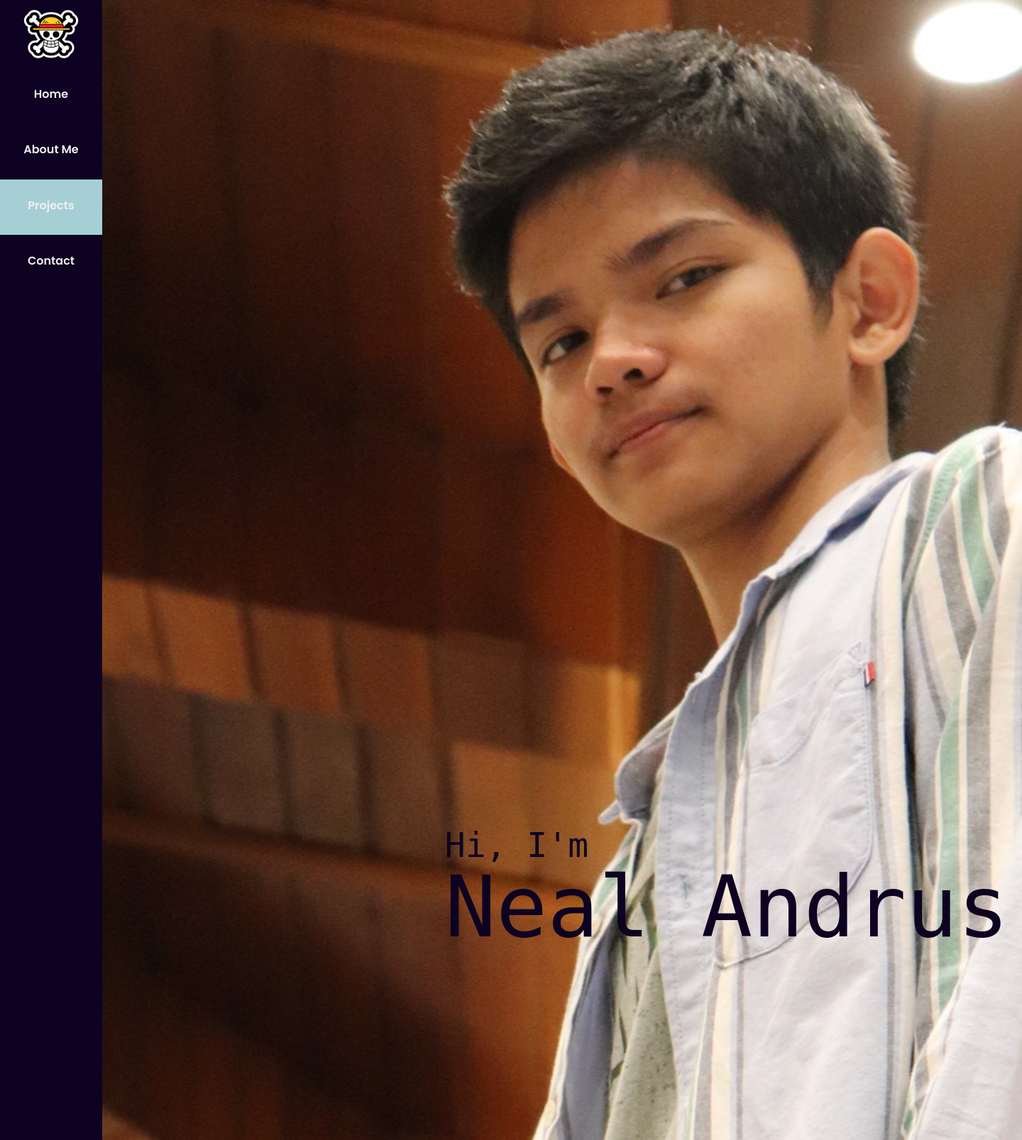
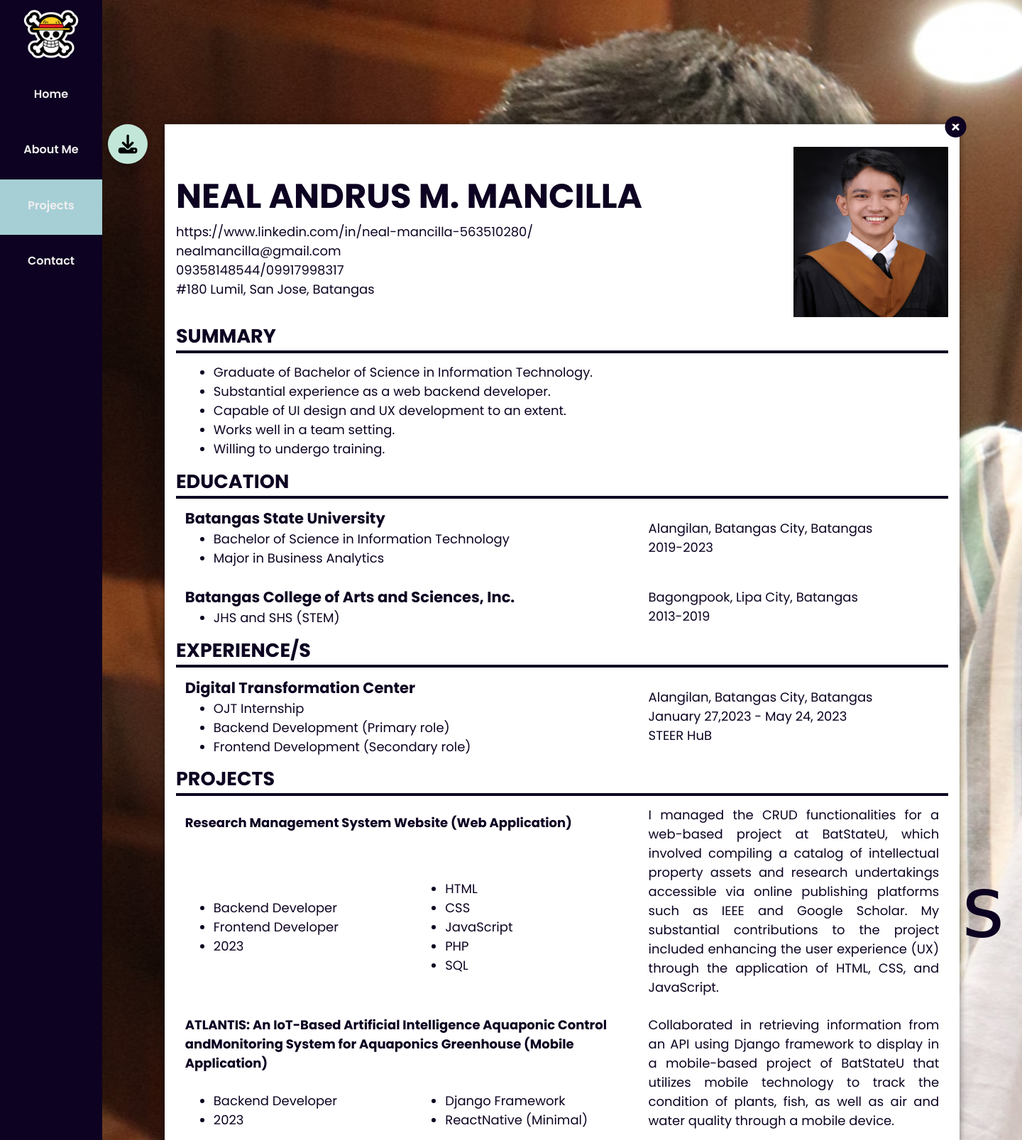
Before and after one commit to NealKneel/my-portfolio, a PHP site: page /home.php in a window 1440 px wide; the page is wider, and only the part inside the window is pictured. Shown: the top 1607 px of that part at 71% size. Run offline with PHP 8.4, Linux system fonts and the light colour scheme.

Commit message:
Added resume download options

```diff
--- a/css/styles.css
+++ b/css/styles.css
@@ -154,7 +154,7 @@ section:nth-child(odd) {
 
 /* Styles for the modal */
 .modal {
-    display: none;
+    /* display: none; */
     position: fixed;
     z-index: 1000;
     left: 55%;
@@ -220,13 +220,87 @@ body::-webkit-scrollbar-thumb:hover {
     cursor: pointer;
 }
 
-.resume-download {
+.download-button {
     position: absolute;
-    top: 0.95rem;
-    left: -3rem;
+    text-align: center;
     cursor: pointer;
+    width: 3.5rem;
+    height: 3.5rem;
+    padding: 0;
+    background-color: var(--color-5);
+    box-shadow: 0 .8rem 1rem 0 rgba(0, 0, 0, 0.1), 0 1rem 1.2rem 0 rgba(0, 0, 0, 0.1);
+    left: -5rem;
+    border-radius: 50%;
+    border: none;
+    transition: transform 0.1s ease-in-out;
+    z-index: 1;
 }
-/* Additional styles can be added as needed */
+
+.download-button:hover {
+    transform: scale(1.1);
+}
+
+.download-button:active {
+    transform: scale(0.9); /* Shrink the button when clicked */
+    box-shadow: 0 0.2rem 0.4rem rgba(0, 0, 0, 0.2); /* Add a shadow */
+}
+
+/* Initial state for extra options */
+.extra-options {
+    position: absolute;
+    left: -8rem;}
+
+.option-button {
+    font-size: 2.5rem;
+    display: flex;
+    flex-direction: column;
+    align-items: center; /* Center content horizontally */
+    z-index: 0;
+}
+
+#option1 {
+    position: absolute;
+    top: 0.6rem;
+    left: 3.8rem;
+    width:fit-content;
+    height: 2.5rem;
+    transform: scale(0.1);
+    transition: transform 0.3s ease-in-out, top 0.3s ease-in-out, left 0.3s ease-in-out;
+}
+
+#option2 {
+    position: absolute;
+    bottom: -3rem;
+    left: 3.8rem;
+    width:fit-content;
+    height: 2.5rem;
+    transform: scale(0.1);
+    transition: transform 0.3s ease-in-out, bottom 0.3s ease-in-out, left 0.3s ease-in-out;
+}
+
+/* Initially hide the text */
+.option-button .button-text {
+    display: none;
+}
+
+/* Style for the text description */
+.option-button:hover .button-text {
+    display: inline-block;
+    background-color: rgba(0, 0, 0, 0.7); /* Background color for the text */
+    color: white; /* Text color */
+    padding: 0.2rem 0.5rem; /* Padding around the text */
+    position: absolute;
+    right: 1rem;
+    transform: translateX(-50%); /* Center the text horizontally */
+    border-radius: 0.2rem;
+    font-size: 0.8rem; /* Adjust the font size as needed */
+}
+
+/* Animation for the download button */
+.download-button.clicked {
+    transform: scale(0.9);
+    transition: transform 0.1s ease-in-out;
+}
 
 table, th, td, tr {
     border-collapse: collapse;
--- a/home.php
+++ b/home.php
@@ -39,24 +39,42 @@
                 <br>
                 <span>Feel free to view my<button id="openModalBtn">RESUME</button></span>
                 <div id="myModal" class="modal">
+
                     <div class="close" id="closeModalBtn">
                         <i class="fa-solid fa-circle-xmark fa-s" style="color: #0d0221;"></i>
                     </div>
-                    <div class="resume-download">
-                        <a href="./files/MANCILLA_NAM.pdf" download="MANCILLA_NAM.pdf"><i class="fa-solid fa-file-arrow-down fa-2xl"  style="color: var(--color-6)"></i></a>
+
+                    <button class="download-button" id="dl-btn">
+                        <i class="fa-solid fa-download fa-2xl"></i>
+                    </button>
+
+                    <div class="extra-options">
+                        <a href="./files/MANCILLA_NAM.pdf" class="option-button" id="option1" download="MANCILLA_NAM.pdf">
+                            <i class="fa-solid fa-file-arrow-down" style="color: var(--color-6);"></i>
+                            <span class="button-text">W/ image</span>
+                        </a>
+                        <a href="./files/MANCILLA-NAM.pdf" class="option-button" id="option2" download="MANCILLA_NAM.pdf">
+                        <i class="fa-solid fa-file-image" style="color: var(--color-6)"></i>
+                            <span class="button-text">W/o image</span>
+                        </a>
                     </div>
+
+
                     <div class="modal-content">
                         <?php
                         include "./include/resume.php"
                         ?>
                     </div>
                 </div>
-
                 <div id="overlay" class="overlay"></div>
             </div>
         </section>
+
         <section id="projects-section">
-            <p>PROJECTS</p>
+            <div>
+                <h2>CAPSTONE</h2>
+                <a href="https://drive.google.com/drive/folders/1XXIXionc4_Kj83u3QUyZA6Euo-obAmXb">LINK TO CAPSTONE</a>
+            </div>
         </section>
         <section id="contact-section">
             <p>CONTACT</p>
--- a/js/home.js
+++ b/js/home.js
@@ -1,3 +1,5 @@
+////////////////////RESUME-MODAL////////////////////////////
+
 // Get the modal and overlay elements
 const modal = document.getElementById('myModal');
 const overlay = document.getElementById('overlay');
@@ -29,3 +31,44 @@ overlay.addEventListener('click', () => {
     modal.style.display = 'none';
     overlay.style.display = 'none';
 });
+
+
+/////////////////////RESUME-BUTTON///////////////////////
+
+// Get references to the elements
+const dlBtn = document.getElementById('dl-btn');
+const extraOptions = document.querySelector('.extra-options');
+const option1 = document.getElementById('option1');
+const option2 = document.getElementById('option2');
+let optionsVisible = false;
+
+// Add a click event listener to the download button
+dlBtn.addEventListener('click', function() {
+    if (optionsVisible) {
+        // Hide the extra options and set the flag to false
+        dlBtn.style.backgroundColor = 'var(--color-5)';
+
+        option1.style.transform = 'scale(0.1)';
+        option2.style.transform = 'scale(0.1)';
+
+        option1.style.top = '0.6rem';
+        option1.style.left = '3.8rem';
+
+        option2.style.bottom = '-3rem';
+        option2.style.left = '3.8rem';
+        optionsVisible = false;
+    } else {
+        // Show the extra options and set the flag to true
+        dlBtn.style.backgroundColor = 'var(--color-6)';
+
+        option1.style.transform = 'scale(1)';
+        option2.style.transform = 'scale(1)';
+
+        option1.style.top = '-2rem';
+        option1.style.left = '0.5rem';
+
+        option2.style.bottom = '-5.5rem';
+        option2.style.left = '0.5rem';
+        optionsVisible = true;
+    }
+});
```
Also changed, not shown: 1 other file.
